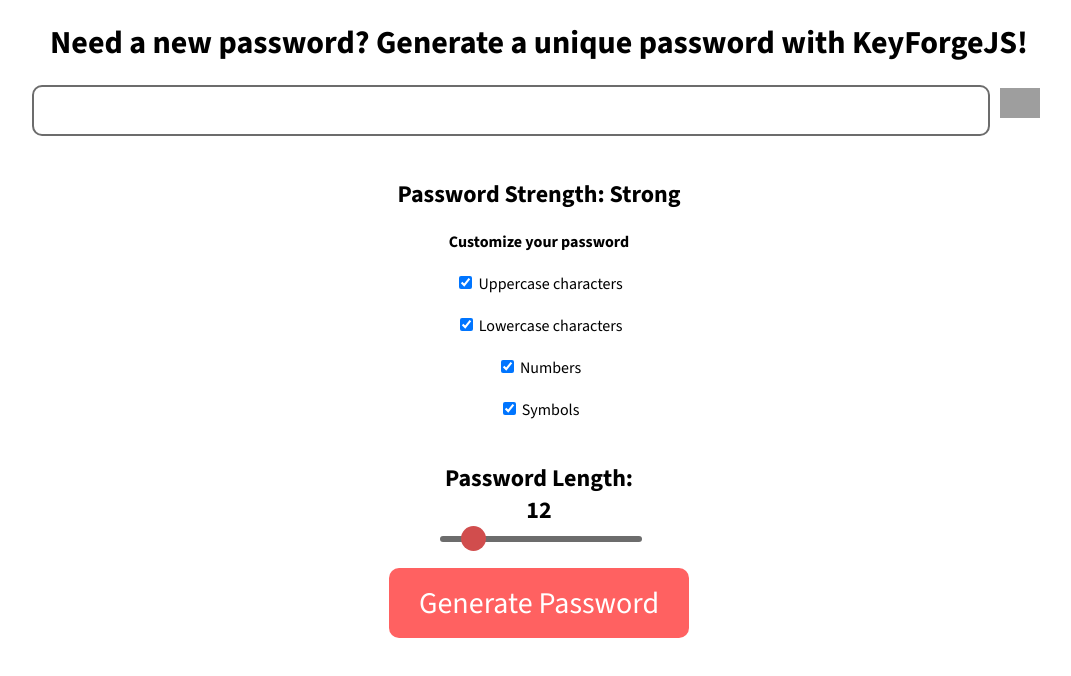
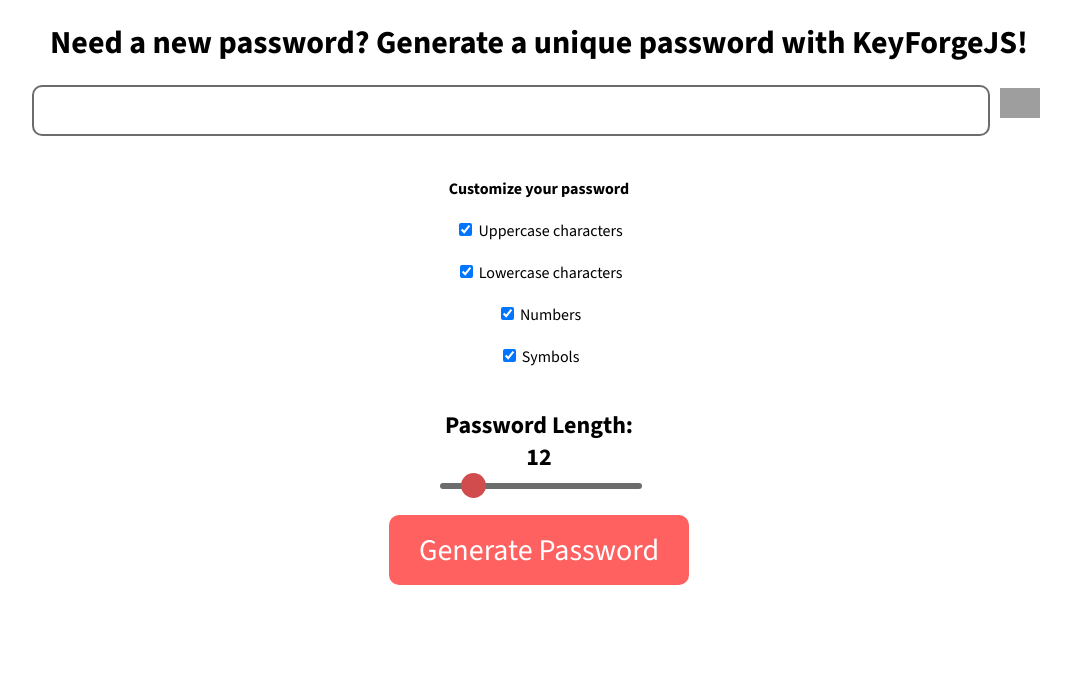
Before and after one commit to mirai64/KeyForge, a plain HTML site: page index.html in a window 1280 px wide. Shown: the whole page, without its empty margins (101-1172 px from the left). Drawn offline with nearby package versions, Linux system fonts and the light colour scheme; grey boxes are pictures that could not be loaded.

Commit message:
Removed password strength feature, might add later

```diff
--- a/index.css
+++ b/index.css
@@ -4,14 +4,6 @@
     font-family: 'Source Sans 3', sans-serif;
     text-align: center;
 }
-
-/* .main-title {
-  text-align: center;
-}
-
-.pass-wrapper {
-  text-align: center;
-} */
 
 .password-form {
     font-size: 24px;
@@ -37,11 +29,6 @@
     background-color: #d14d4d;
     text-decoration: none;
     cursor: pointer;
-}
-
-#pass-strength-text {
-    font-weight: 400;
-    font-size: 24px;
 }
 
 .slider-container {
--- a/index.html
+++ b/index.html
@@ -18,10 +18,6 @@
         </button>
     </div>
     <br>
-    <br>
-    <div id="pass-strength-text">
-        <strong>Password Strength: <span id="passwordStrength">Strong</span></strong> <!--Strong is default; will have other options later-->
-    </div>
     <br>
     <div>
         <div>
```
Also changed, not shown: index.js (+0 -7 lines), 1 other file.
